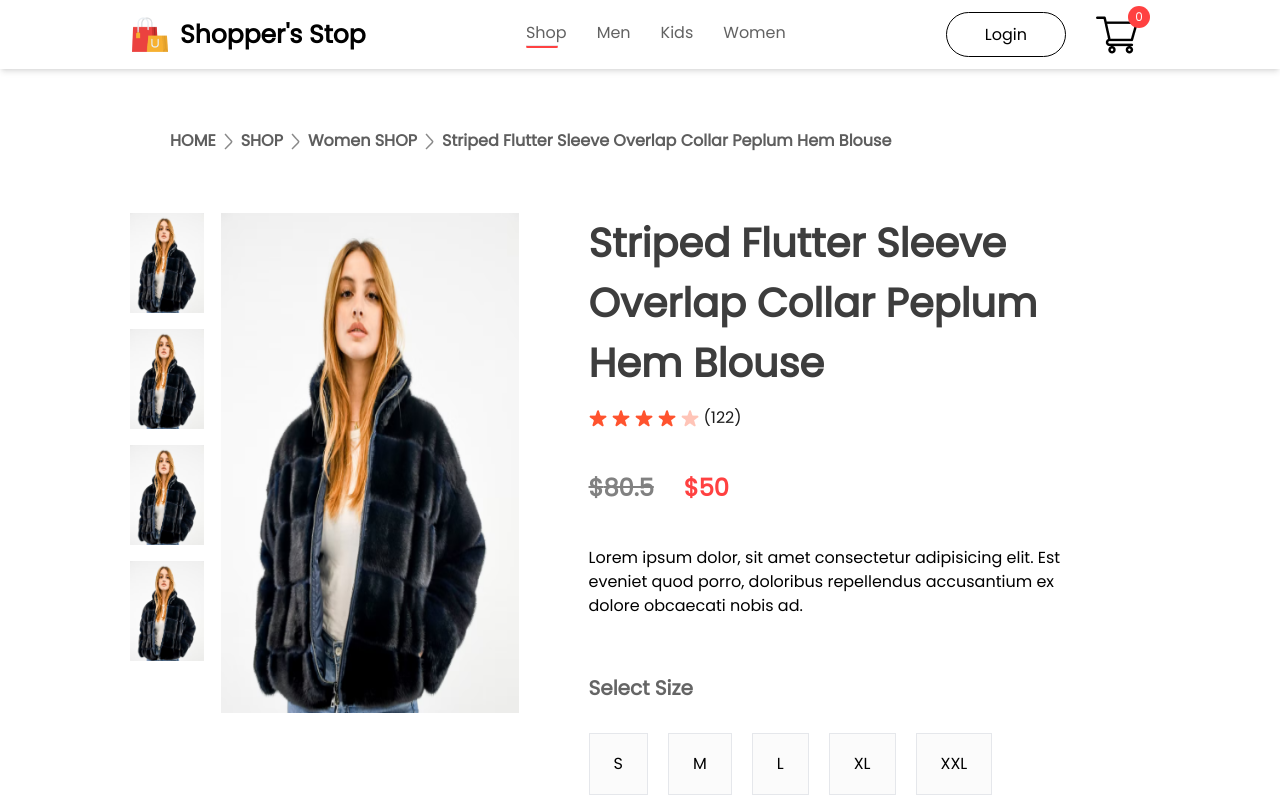
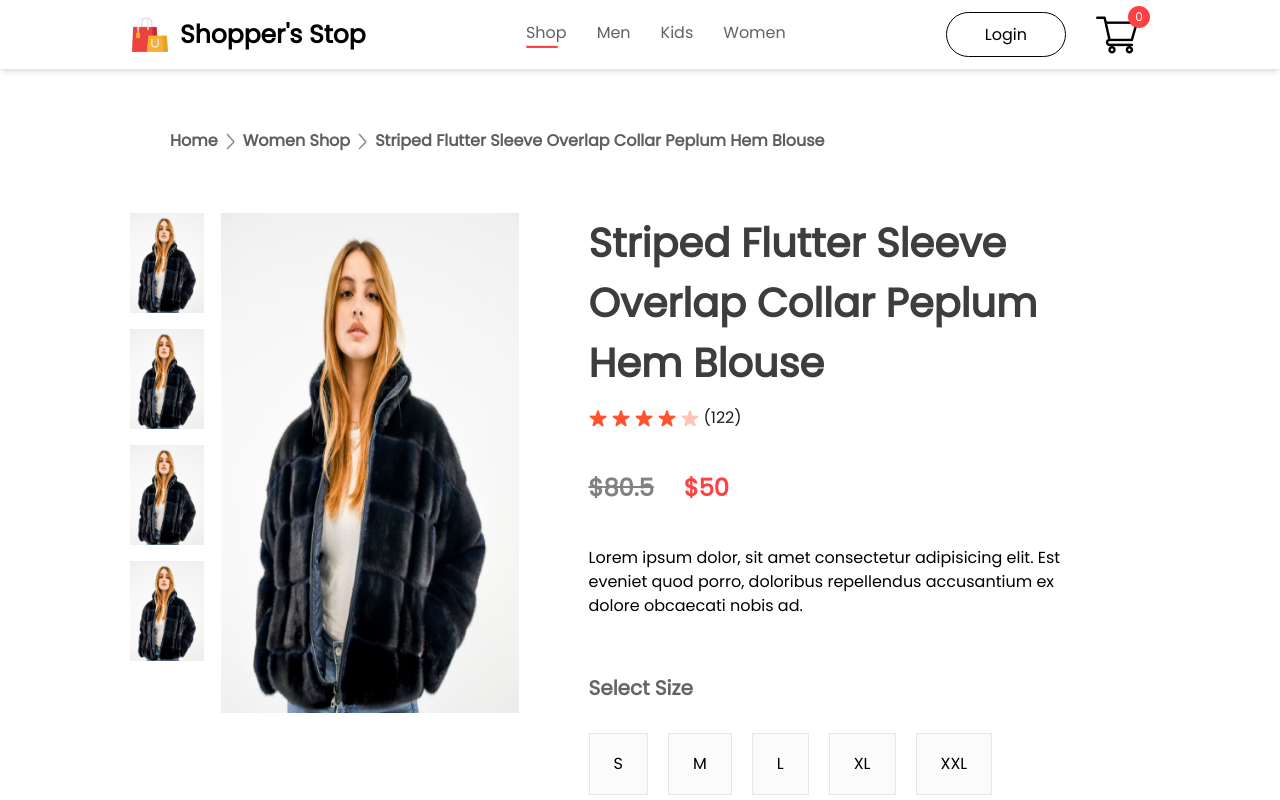
Before and after one commit to imadityayadav/frontend, a React (Create React App) app: page /product/1 in a window 1280 px wide. Shown: the top 800 px of the page. Built offline with nearby package versions, Linux system fonts and the light colour scheme.

Commit message:
feat: add breadcrumb functionality

```diff
--- a/src/components/Breadcrum.jsx
+++ b/src/components/Breadcrum.jsx
@@ -1,13 +1,27 @@
-import React from 'react'
-import arrow from './assets/breadcrum_arrow.png'
+import React from "react";
+import arrow from "./assets/breadcrum_arrow.png";
+import { useNavigate } from "react-router-dom";
 
 const Breadcrum = (props) => {
-    const {product} = props;
+  const { product } = props;
+  const navigate = useNavigate();
+  const breadCrumbHandler = (path) => {
+    navigate(path);
+  }
+
   return (
-    <div className='flex items-center gap-[8px] text-[#5e5e5e] text-[16px] font-bold my-[60px] mx-[170px] capitalize'>
-        HOME <img src={arrow} alt="" /> SHOP <img src={arrow} alt="" /> {product.category}  SHOP <img src={arrow} alt="" /> {product.name}
+    <div className="flex items-center gap-[8px] text-[#5e5e5e] text-[16px] font-bold my-[60px] mx-[170px] capitalize">
+      <div className="cursor-pointer hover:text-[#EB423F]" onClick={()=>{breadCrumbHandler("/")}}>
+        Home
+      </div>
+      <img src={arrow} alt="" />
+      <div className="cursor-pointer hover:text-[#EB423F]" onClick={()=>{breadCrumbHandler(`/${product.category.toLowerCase()}`)}}>
+        {product.category} Shop
+      </div>
+      <img src={arrow} alt="" />
+      {product.name}
     </div>
-  )
-}
+  );
+};
 
 export default Breadcrum;
```
Also changed, not shown: 1 other file (tests, documents, lock files or other folders).
